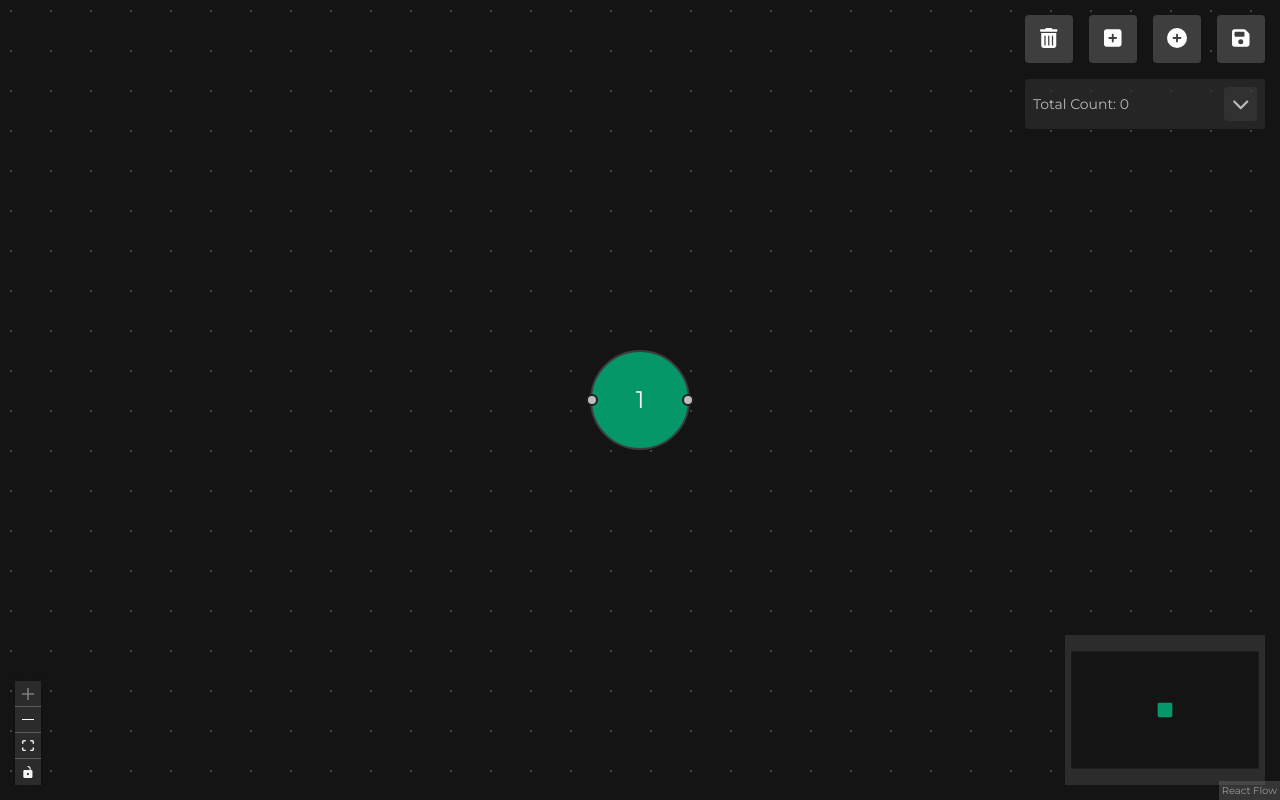
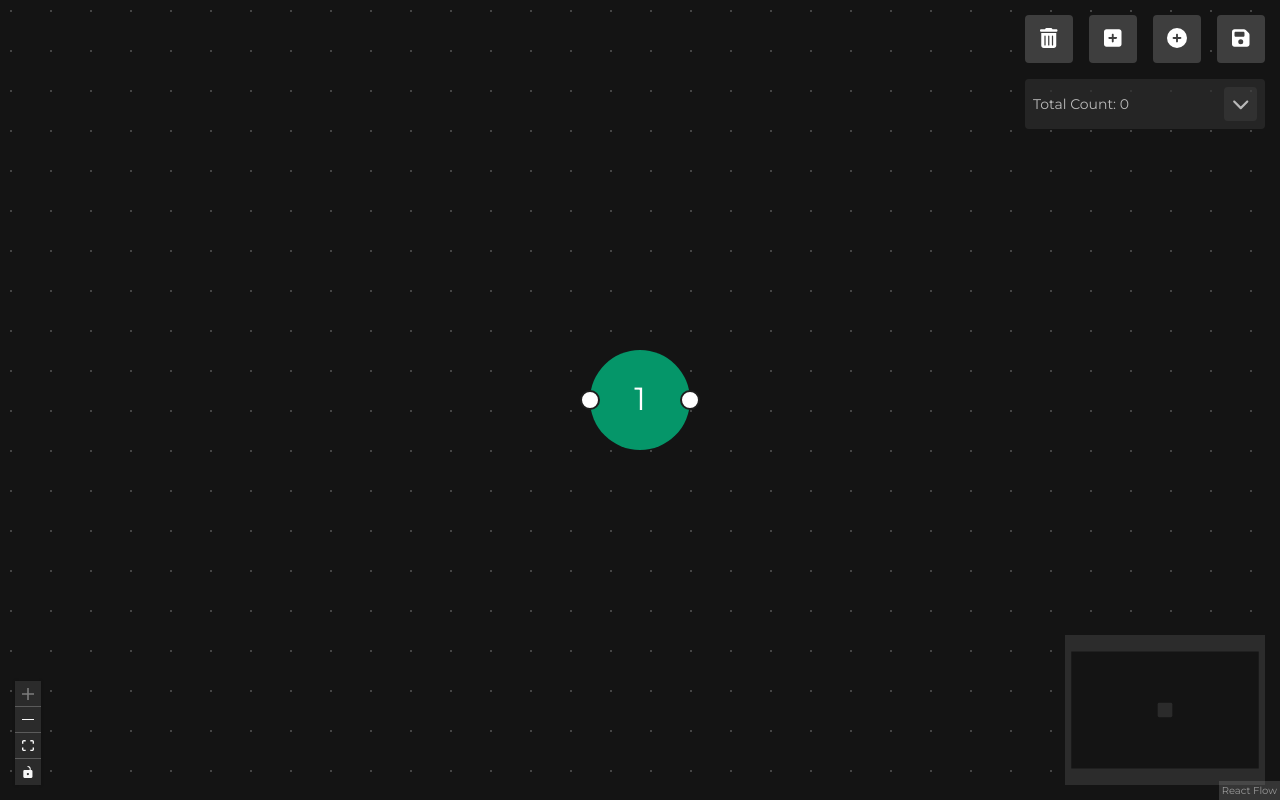
Before and after one commit to reden-longcop/TestFlowManager, a React (Vite) app: page / in a window 1280 px wide. Both pictures are taken after a click on the button 1177 px from the left and 39 px from the top of the page. Built offline with nearby package versions, Linux system fonts and the light colour scheme; no server answers.

Commit message:
commit minimal changes

```diff
--- a/src/App.jsx
+++ b/src/App.jsx
@@ -44,10 +44,13 @@ import {
 } from "@fortawesome/free-solid-svg-icons";
 
 // import { initialNodes, nodeTypes } from "./nodes";
-import { initialEdges, edgeTypes } from "./edges";
+// import { initialEdges, edgeTypes } from "./edges";
 
 import Modal from "./Modal";
 import CustomNode from "./nodes/CustomNode";
+import ConnectorNode from "./nodes/ConnectorNode";
+
+import CustomEdge from "./edges/CustomEdge";
 
 import { v4 as uuidv4 } from "uuid";
 
@@ -58,9 +61,16 @@ export default function App() {
   const [selectedNode, setSelectedNode] = useState(null);
   const [rfInstance, setRfInstance] = useState(null);
   const { setViewport } = useReactFlow();
+
   const nodeTypes = {
-    custom: CustomNode,
+    customNode: CustomNode,
+    connector: ConnectorNode,
   };
+
+  const edgeTypes = {
+    customEdge: CustomEdge,
+  }
+
   const [testCaseStats, setTestCaseStats] = useState({
     total: 0,
     notstarted: 0,
@@ -98,7 +108,6 @@ export default function App() {
 
           const edgesWithDefaultStyle = (flow.edges || []).map((edge) => ({
             ...edge,
-            style: edge.style || { stroke: "white", strokeWidth: 2 },
           }));
 
           setNodes(validatedNodes);
@@ -115,13 +124,9 @@ export default function App() {
           }
         } else {
           console.warn("Failed to load flow data: Check the flow.json");
-          // setNodes(initialNodes);
-          // setEdges(initialEdges);
         }
       } catch (error) {
         console.error("Failed to load flow data:", error);
-        // setNodes(initialNodes);
-        // setEdges(initialEdges);
       }
     };
 
@@ -135,7 +140,8 @@ export default function App() {
           {
             ...connection,
             animated: true,
-            style: { stroke: "white", strokeWidth: 4 },
+            type: "customEdge",
+            // style: { stroke: "red", strokeWidth: 4 },
           },
           eds,
         ),
@@ -156,7 +162,7 @@ export default function App() {
       data: { label: `Test Scenario ${nodes.length + 1}`, testCases: [] },
       sourcePosition: "right",
       targetPosition: "left",
-      type: "custom",
+      type: "customNode",
     };
 
     setNodes((nds) => [...nds, newNode]);
@@ -172,20 +178,10 @@ export default function App() {
         x: lastNodePosition.x + 100,
         y: lastNodePosition.y + 100,
       },
-      type: "connectorNode",
+      type: "connector",
       data: { label: `${nodes.length + 1}` },
       sourcePosition: "right",
       targetPosition: "left",
-      style: {
-        borderRadius: "50%",
-        width: "50px",
-        height: "50px",
-        display: "flex",
-        justifyContent: "center",
-        alignItems: "center",
-        backgroundColor: "#059669",
-        textAlign: "center",
-      },
     };
 
     setNodes((nds) => [...nds, newConnectorNode]);
@@ -301,7 +297,7 @@ export default function App() {
   const onSave = useCallback(() => {
     if (rfInstance) {
       const flow = rfInstance.toObject();
-      const updatedStats = calculateTestCaseStats(flow.nodes); // Calculate updated stats
+      const updatedStats = calculateTestCaseStats(flow.nodes);
       const formattedFlow = JSON.stringify({ ...flow, testCaseStats: updatedStats }, null, 4);
 
       fetch("http://localhost:3000/flow", {
@@ -359,8 +355,8 @@ export default function App() {
         fitView
         zoomOnScroll={false}
         zoomOnDoubleClick={false}
-        // panOnScroll={false}
         onNodeClick={handleNodeClick}
+
       >
         <Background />
         <MiniMap />
--- /dev/null
+++ b/src/edges/CustomEdge.jsx
@@ -0,0 +1,42 @@
+import React from 'react';
+import { getBezierPath } from '@xyflow/react';
+
+const CustomEdge = ({
+  id,
+  sourceX,
+  sourceY,
+  targetX,
+  targetY,
+  sourcePosition,
+  targetPosition,
+  style = {},
+  markerEnd,
+  data,
+}) => {
+  const [edgePath, labelX, labelY] = getBezierPath({
+    sourceX,
+    sourceY,
+    targetX,
+    targetY,
+    sourcePosition,
+    targetPosition,
+  });
+
+  return (
+    <>
+      <path
+        id={id}
+        className='stroke-emerald-300 stroke-[2]'
+        d={edgePath}
+        markerEnd={markerEnd}
+      />
+      {data?.label && (
+        <text x={labelX} y={labelY} style={{ fontSize: 12}} textAnchor="middle">
+          {data.label}
+        </text>
+      )}
+    </>
+  );
+};
+
+export default CustomEdge;
--- a/src/edges/index.ts
+++ b/src/edges/index.ts
@@ -1,27 +1,27 @@
-export const initialEdges = [
-  {
-    id: "a->b",
-    source: "a",
-    target: "b",
-    animated: true,
-    style: { stroke: "white", strokeWidth: 2 },
-  },
-  {
-    id: "b->c",
-    source: "b",
-    target: "c",
-    animated: true,
-    style: { stroke: "white", strokeWidth: 2 },
-  },
-  {
-    id: "c->d",
-    source: "c",
-    target: "d",
-    animated: true,
-    style: { stroke: "white", strokeWidth: 2 },
-  },
-];
+// export const initialEdges = [
+//   {
+//     id: "a->b",
+//     source: "a",
+//     target: "b",
+//     animated: true,
+//     // style: { stroke: "white", strokeWidth: 2 },
+//   },
+//   {
+//     id: "b->c",
+//     source: "b",
+//     target: "c",
+//     animated: true,
+//     // style: { stroke: "white", strokeWidth: 2 },
+//   },
+//   {
+//     id: "c->d",
+//     source: "c",
+//     target: "d",
+//     animated: true,
+//     // style: { stroke: "white", strokeWidth: 2 },
+//   },
+// ];
 
-export const edgeTypes = {
-  // Define custom edge types if needed
-};
+// export const edgeTypes = {
+//   // Define custom edge types if needed
+// };
--- a/src/index.css
+++ b/src/index.css
@@ -60,6 +60,8 @@ body,
   visibility: visible;
 }
 
-.dark --connectionline-stroke-width-default{
-  border: 1px solid red;
+.react-flow__handle {
+  width: 10px;
+  height: 10px;
+  background-color: #fff;
 }
--- a/src/nodes/connectorNode.jsx
+++ b/src/nodes/connectorNode.jsx
@@ -3,22 +3,23 @@ import { Handle } from "@xyflow/react";
 const ConnectorNode = ({ data }) => {
   return (
     <div
-      style={{
-        padding: "2px",
+      style= {{
+        color: 'white',
         borderRadius: "50%",
-        background: "#ccc",
+        width: "50px",
+        height: "50px",
+        display: "flex",
+        justifyContent: "center",
+        alignItems: "center",
+        backgroundColor: "#059669",
         textAlign: "center",
       }}
     >
       <div>{data.label}</div>
-      <Handle type="source" position="right" style={{ borderRadius: "50%" }} />
-      <Handle type="target" position="left" style={{ borderRadius: "50%" }} />
+      <Handle type="source" position="right" />
+      <Handle type="target" position="left" />
     </div>
   );
 };
 
-const nodeTypes = {
-  default: DefaultNode,
-  connectorNode: ConnectorNode,
-  // other node types...
-};
+export default ConnectorNode;
--- a/src/nodes/index.jsx
+++ b/src/nodes/index.jsx
@@ -1,44 +1,44 @@
-export const initialNodes = [
-  {
-    id: "a",
-    position: { x: 0, y: 0 },
-    type: "input",
-    sourcePosition: "right",
-    data: {
-      label: "C: CLIENT (C)",
-      testCases: [],
-    },
-  },
-  {
-    id: "b",
-    position: { x: 200, y: 0 },
-    sourcePosition: "right",
-    targetPosition: "left",
-    data: {
-      label: "L: LOADING (CL)",
-      testCases: [],
-    },
-  },
-  {
-    id: "c",
-    position: { x: 400, y: 0 },
-    sourcePosition: "right",
-    targetPosition: "left",
-    data: {
-      label: "OGL: OG LAUNCHING URL (CLS-OGL)",
-      testCases: [],
-    },
-  },
-  {
-    id: "d",
-    position: { x: 600, y: 0 },
-    sourcePosition: "right",
-    targetPosition: "left",
-    data: {
-      label: "S: SUCCESS (CLS-OGLS) LOBBY",
-      testCases: [],
-    },
-  },
-];
+// export const initialNodes = [
+//   {
+//     id: "a",
+//     position: { x: 0, y: 0 },
+//     type: "input",
+//     sourcePosition: "right",
+//     data: {
+//       label: "C: CLIENT (C)",
+//       testCases: [],
+//     },
+//   },
+//   {
+//     id: "b",
+//     position: { x: 200, y: 0 },
+//     sourcePosition: "right",
+//     targetPosition: "left",
+//     data: {
+//       label: "L: LOADING (CL)",
+//       testCases: [],
+//     },
+//   },
+//   {
+//     id: "c",
+//     position: { x: 400, y: 0 },
+//     sourcePosition: "right",
+//     targetPosition: "left",
+//     data: {
+//       label: "OGL: OG LAUNCHING URL (CLS-OGL)",
+//       testCases: [],
+//     },
+//   },
+//   {
+//     id: "d",
+//     position: { x: 600, y: 0 },
+//     sourcePosition: "right",
+//     targetPosition: "left",
+//     data: {
+//       label: "S: SUCCESS (CLS-OGLS) LOBBY",
+//       testCases: [],
+//     },
+//   },
+// ];
 
-export const nodeTypes = {};
+// export const nodeTypes = {};
```
Also changed, not shown: public/flow.json.
